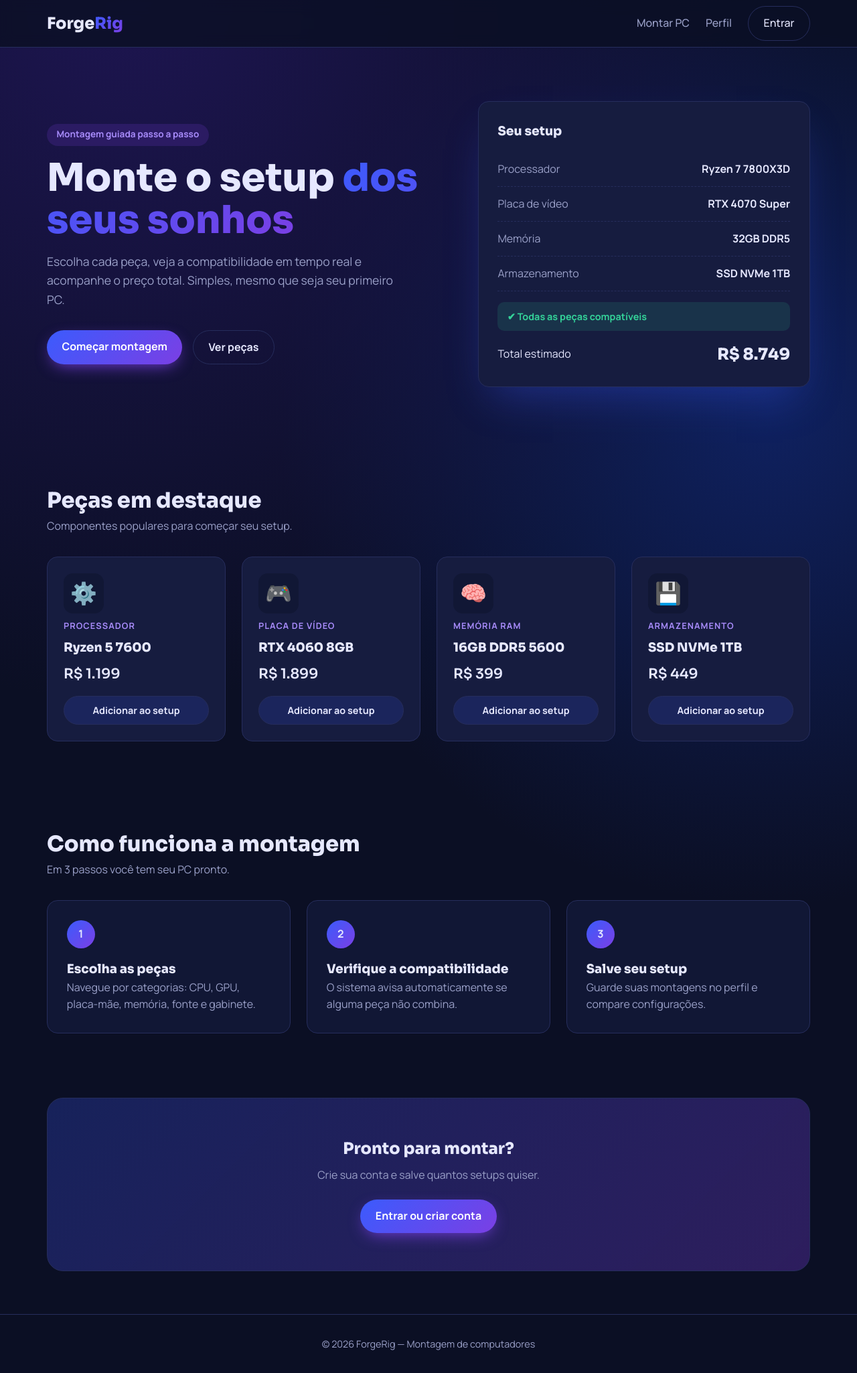
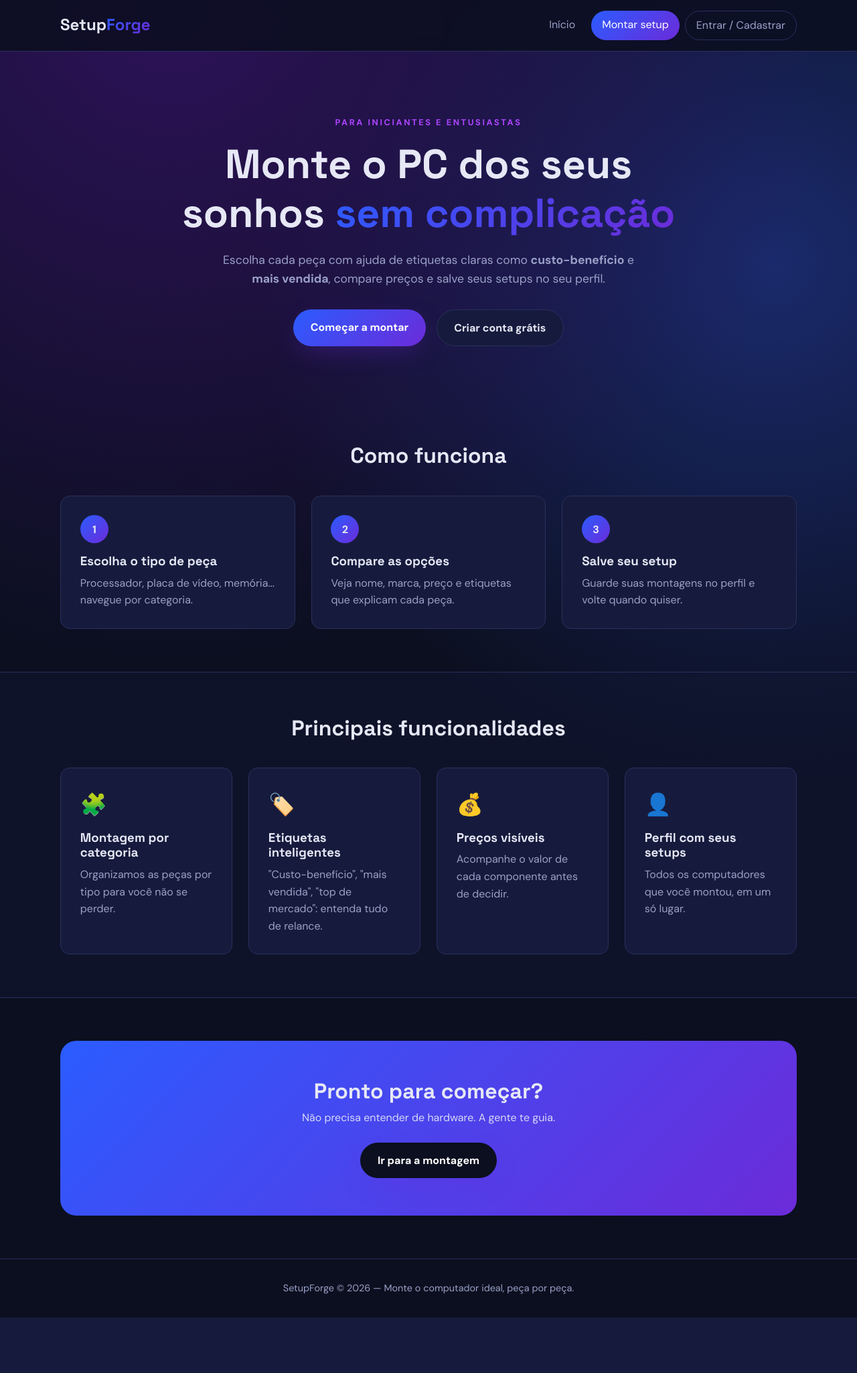
Before and after one commit to marlonkevin-cloud/BuildPc, a Django app: page / in a window 1280 px wide. Shown: the whole page at 67% size. After the commit the page ends 1967 px from the top, so only its background shows below. Run offline with Django 5.2, Linux system fonts and the light colour scheme.

```diff
--- a/core/templates/core/home.html
+++ /dev/null
@@ -1,94 +0,0 @@
-{% load static %}
-<!DOCTYPE html>
-<html lang="pt-BR">
-<head>
-  <meta charset="UTF-8">
-  <meta name="viewport" content="width=device-width, initial-scale=1.0">
-  <title>ForgeRig — Monte seu PC</title>
-  <link rel="preconnect" href="https://fonts.googleapis.com">
-  <link href="https://fonts.googleapis.com/css2?family=Sora:wght@400;600;800&family=Manrope:wght@400;500;700&display=swap" rel="stylesheet">
-  <link rel="stylesheet" href="{% static 'css/style.css' %}">
-</head>
-<body>
-  <header class="header">
-    <div class="container nav">
-      <a href="{% url 'home' %}" class="logo">Forge<span>Rig</span></a>
-      <nav class="menu">
-        <a href="{% url 'montagem' %}">Montar PC</a>
-        {% if user.is_authenticated %}
-          <a href="{% url 'perfil' %}">Meu perfil</a>
-        {% else %}
-          <a href="{% url 'perfil' %}">Perfil</a>
-          <a href="{% url 'login' %}" class="btn btn-outline">Entrar</a>
-        {% endif %}
-      </nav>
-    </div>
-  </header>
-
-  <main>
-    <section class="hero container">
-      <div class="hero-text">
-        <span class="tag">Montagem guiada passo a passo</span>
-        <h1>Monte o setup <span class="grad">dos seus sonhos</span></h1>
-        <p>Escolha cada peça, veja a compatibilidade em tempo real e acompanhe o preço total. Simples, mesmo que seja seu primeiro PC.</p>
-        <div class="hero-actions">
-          <a href="{% url 'montagem' %}" class="btn btn-primary">Começar montagem</a>
-          <a href="#pecas" class="btn btn-outline">Ver peças</a>
-        </div>
-      </div>
-      <div class="hero-card">
-        <h3>Seu setup</h3>
-        <ul class="build-list">
-          <li><span>Processador</span><b>Ryzen 7 7800X3D</b></li>
-          <li><span>Placa de vídeo</span><b>RTX 4070 Super</b></li>
-          <li><span>Memória</span><b>32GB DDR5</b></li>
-          <li><span>Armazenamento</span><b>SSD NVMe 1TB</b></li>
-        </ul>
-        <div class="compat">✔ Todas as peças compatíveis</div>
-        <div class="total"><span>Total estimado</span><strong>R$ 8.749</strong></div>
-      </div>
-    </section>
-
-    <section id="pecas" class="container section">
-      <h2>Peças em destaque</h2>
-      <p class="sub">Componentes populares para começar seu setup.</p>
-      <div class="grid">
-        {% for peca in pecas %}
-        <article class="card">
-          <div class="icon">{{ peca.icone|default:"🖥️" }}</div>
-          <span class="cat">{{ peca.categoria }}</span>
-          <h3>{{ peca.nome }}</h3>
-          <p class="price">R$ {{ peca.preco }}</p>
-          <a href="{% url 'montagem' %}" class="btn btn-small">Adicionar ao setup</a>
-        </article>
-        {% empty %}
-        <article class="card"><div class="icon">⚙️</div><span class="cat">Processador</span><h3>Ryzen 5 7600</h3><p class="price">R$ 1.199</p><a href="{% url 'montagem' %}" class="btn btn-small">Adicionar ao setup</a></article>
-        <article class="card"><div class="icon">🎮</div><span class="cat">Placa de vídeo</span><h3>RTX 4060 8GB</h3><p class="price">R$ 1.899</p><a href="{% url 'montagem' %}" class="btn btn-small">Adicionar ao setup</a></article>
-        <article class="card"><div class="icon">🧠</div><span class="cat">Memória RAM</span><h3>16GB DDR5 5600</h3><p class="price">R$ 399</p><a href="{% url 'montagem' %}" class="btn btn-small">Adicionar ao setup</a></article>
-        <article class="card"><div class="icon">💾</div><span class="cat">Armazenamento</span><h3>SSD NVMe 1TB</h3><p class="price">R$ 449</p><a href="{% url 'montagem' %}" class="btn btn-small">Adicionar ao setup</a></article>
-        {% endfor %}
-      </div>
-    </section>
-
-    <section class="container section">
-      <h2>Como funciona a montagem</h2>
-      <p class="sub">Em 3 passos você tem seu PC pronto.</p>
-      <div class="steps">
-        <div class="step"><span class="num">1</span><h3>Escolha as peças</h3><p>Navegue por categorias: CPU, GPU, placa-mãe, memória, fonte e gabinete.</p></div>
-        <div class="step"><span class="num">2</span><h3>Verifique a compatibilidade</h3><p>O sistema avisa automaticamente se alguma peça não combina.</p></div>
-        <div class="step"><span class="num">3</span><h3>Salve seu setup</h3><p>Guarde suas montagens no perfil e compare configurações.</p></div>
-      </div>
-    </section>
-
-    <section class="container cta">
-      <h2>Pronto para montar?</h2>
-      <p>Crie sua conta e salve quantos setups quiser.</p>
-      <a href="{% url 'login' %}" class="btn btn-primary">Entrar ou criar conta</a>
-    </section>
-  </main>
-
-  <footer class="footer">
-    <div class="container">© {% now "Y" %} ForgeRig — Montagem de computadores</div>
-  </footer>
-</body>
-</html>
--- /dev/null
+++ b/core/templates/core/index.html
@@ -0,0 +1,46 @@
+{% extends 'base.html' %}
+{% block title %}Início{% endblock %}
+{% block content %}
+<section class="hero">
+  <div class="container hero__inner">
+    <p class="eyebrow">Para iniciantes e entusiastas</p>
+    <h1>Monte o PC dos seus sonhos <span class="gradiente">sem complicação</span></h1>
+    <p class="hero__texto">Escolha cada peça com ajuda de etiquetas claras como <strong>custo-benefício</strong> e <strong>mais vendida</strong>, compare preços e salve seus setups no seu perfil.</p>
+    <div class="hero__acoes">
+      <a href="{% url 'core:montagem' %}" class="btn btn--primario">Começar a montar</a>
+      <a href="{% url 'core:login' %}" class="btn btn--secundario">Criar conta grátis</a>
+    </div>
+  </div>
+</section>
+
+<section class="secao">
+  <div class="container">
+    <h2 class="secao__titulo">Como funciona</h2>
+    <div class="passos">
+      <div class="passo"><span class="passo__num">1</span><h3>Escolha o tipo de peça</h3><p>Processador, placa de vídeo, memória... navegue por categoria.</p></div>
+      <div class="passo"><span class="passo__num">2</span><h3>Compare as opções</h3><p>Veja nome, marca, preço e etiquetas que explicam cada peça.</p></div>
+      <div class="passo"><span class="passo__num">3</span><h3>Salve seu setup</h3><p>Guarde suas montagens no perfil e volte quando quiser.</p></div>
+    </div>
+  </div>
+</section>
+
+<section class="secao secao--alt">
+  <div class="container">
+    <h2 class="secao__titulo">Principais funcionalidades</h2>
+    <div class="cards">
+      <article class="card"><div class="card__icone">🧩</div><h3>Montagem por categoria</h3><p>Organizamos as peças por tipo para você não se perder.</p></article>
+      <article class="card"><div class="card__icone">🏷️</div><h3>Etiquetas inteligentes</h3><p>"Custo-benefício", "mais vendida", "top de mercado": entenda tudo de relance.</p></article>
+      <article class="card"><div class="card__icone">💰</div><h3>Preços visíveis</h3><p>Acompanhe o valor de cada componente antes de decidir.</p></article>
+      <article class="card"><div class="card__icone">👤</div><h3>Perfil com seus setups</h3><p>Todos os computadores que você montou, em um só lugar.</p></article>
+    </div>
+  </div>
+</section>
+
+<section class="secao">
+  <div class="container cta">
+    <h2>Pronto para começar?</h2>
+    <p>Não precisa entender de hardware. A gente te guia.</p>
+    <a href="{% url 'core:montagem' %}" class="btn btn--primario">Ir para a montagem</a>
+  </div>
+</section>
+{% endblock %}
--- a/core/urls.py
+++ b/core/urls.py
@@ -1,6 +1,8 @@
 from django.urls import path
 from . import views
 
+app_name = 'core'
+
 urlpatterns = [
-    path('', views.home, name='home'),
+    path('', views.home, name='index'),
 ]
--- a/core/views.py
+++ b/core/views.py
@@ -1,5 +1,4 @@
 from django.shortcuts import render
 
-
 def home(request):
-    return render(request, 'core/home.html')
+    return render(request, 'core/index.html')
--- a/static/css/style.css
+++ b/static/css/style.css
@@ -1,70 +1,146 @@
-:root{
-  --bg:#0b0f24; --bg-2:#111735; --card:#161c3f; --border:#262d5c;
-  --text:#e6e8ff; --muted:#9aa0c8;
-  --blue:#3b5bfd; --purple:#7b3fe4; --accent:#a78bfa; --ok:#34d399;
-  --grad:linear-gradient(135deg,var(--blue),var(--purple));
-  --radius:16px;
+:root {
+  --bg: #0b0f1f;
+  --bg-alt: #111633;
+  --card: #161b3d;
+  --borda: #2a2f5c;
+  --texto: #e6e8f5;
+  --muted: #9aa0c7;
+  --azul: #2b5cff;
+  --azul-escuro: #1a2a6c;
+  --roxo: #6c2bd9;
+  --roxo-escuro: #2d1259;
+  --verde: #22c58b;
+  --laranja: #ff9f43;
+  --gradiente: linear-gradient(135deg, var(--azul), var(--roxo));
+  --sombra: 0 12px 40px -12px rgba(108, 43, 217, .45);
+  --raio: 14px;
 }
-*{box-sizing:border-box;margin:0;padding:0}
-body{font-family:'Manrope',sans-serif;color:var(--text);line-height:1.6;
-  background:radial-gradient(circle at 15% 0%,#1d1550 0%,transparent 45%),
-             radial-gradient(circle at 90% 30%,#0f2160 0%,transparent 40%),var(--bg);min-height:100vh}
-h1,h2,h3,.logo{font-family:'Sora',sans-serif}
-a{color:inherit;text-decoration:none}
-.container{width:min(1140px,92%);margin:0 auto}
 
-.header{position:sticky;top:0;z-index:10;background:rgba(11,15,36,.8);backdrop-filter:blur(10px);border-bottom:1px solid var(--border)}
-.nav{display:flex;justify-content:space-between;align-items:center;height:70px}
-.logo{font-size:1.5rem;font-weight:800}
-.logo span{background:var(--grad);-webkit-background-clip:text;background-clip:text;color:transparent}
-.menu{display:flex;gap:1.5rem;align-items:center}
-.menu a{color:var(--muted);font-weight:500;transition:color .2s}
-.menu a:hover{color:var(--text)}
+* { box-sizing: border-box; margin: 0; padding: 0; }
+body {
+  font-family: 'DM Sans', sans-serif;
+  background: radial-gradient(circle at 20% 0%, var(--roxo-escuro), transparent 45%),
+              radial-gradient(circle at 90% 20%, var(--azul-escuro), transparent 40%), var(--bg);
+  color: var(--texto);
+  line-height: 1.6;
+  min-height: 100vh;
+  display: flex; flex-direction: column;
+}
+main { flex: 1; }
+h1, h2, h3, .logo { font-family: 'Space Grotesk', sans-serif; line-height: 1.2; }
+a { color: inherit; text-decoration: none; }
+.container { width: min(1100px, 92%); margin: 0 auto; }
+.muted { color: var(--muted); }
+.centro { text-align: center; margin-bottom: 2rem; }
 
-.btn{display:inline-block;padding:.75rem 1.4rem;border-radius:999px;font-weight:700;transition:transform .2s,box-shadow .2s,background .2s}
-.btn-primary{background:var(--grad);color:#fff;box-shadow:0 8px 25px -8px var(--purple)}
-.btn-primary:hover{transform:translateY(-2px);box-shadow:0 12px 30px -8px var(--purple)}
-.btn-outline{border:1px solid var(--border);color:var(--text)!important}
-.btn-outline:hover{border-color:var(--accent);background:rgba(123,63,228,.12)}
-.btn-small{padding:.55rem 1rem;font-size:.9rem;background:rgba(59,91,253,.15);border:1px solid var(--border);width:100%;text-align:center}
-.btn-small:hover{background:var(--grad);border-color:transparent}
+/* Cabeçalho */
+.header { position: sticky; top: 0; z-index: 10; background: rgba(11,15,31,.85); backdrop-filter: blur(10px); border-bottom: 1px solid var(--borda); }
+.header__inner { display: flex; justify-content: space-between; align-items: center; padding: 1rem 0; gap: 1rem; flex-wrap: wrap; }
+.logo { font-size: 1.5rem; font-weight: 700; }
+.logo span { background: var(--gradiente); -webkit-background-clip: text; background-clip: text; color: transparent; }
+.nav { display: flex; gap: .5rem; flex-wrap: wrap; }
+.nav a { padding: .5rem 1rem; border-radius: 999px; color: var(--muted); transition: .2s; }
+.nav a:hover { color: var(--texto); background: var(--card); }
+.nav__destaque { background: var(--gradiente); color: #fff !important; }
+.nav__perfil { border: 1px solid var(--borda); }
 
-.hero{display:grid;grid-template-columns:1.2fr 1fr;gap:3rem;align-items:center;padding:5rem 0}
-.tag{display:inline-block;padding:.35rem .9rem;border-radius:999px;background:rgba(123,63,228,.18);color:var(--accent);font-size:.85rem;font-weight:700;margin-bottom:1rem}
-.hero h1{font-size:clamp(2.2rem,5vw,3.6rem);line-height:1.1;margin-bottom:1rem}
-.grad{background:var(--grad);-webkit-background-clip:text;background-clip:text;color:transparent}
-.hero p{color:var(--muted);font-size:1.1rem;max-width:520px}
-.hero-actions{display:flex;gap:1rem;margin-top:2rem;flex-wrap:wrap}
-.hero-card{background:var(--card);border:1px solid var(--border);border-radius:var(--radius);padding:1.8rem;box-shadow:0 30px 60px -20px rgba(59,91,253,.35)}
-.hero-card h3{margin-bottom:1rem}
-.build-list{list-style:none}
-.build-list li{display:flex;justify-content:space-between;padding:.8rem 0;border-bottom:1px dashed var(--border)}
-.build-list span{color:var(--muted)}
-.compat{margin:1rem 0;padding:.6rem .9rem;border-radius:10px;background:rgba(52,211,153,.12);color:var(--ok);font-weight:600;font-size:.9rem}
-.total{display:flex;justify-content:space-between;align-items:center}
-.total strong{font-family:'Sora';font-size:1.5rem}
+/* Botões */
+.btn { display: inline-block; padding: .85rem 1.6rem; border-radius: 999px; font-weight: 700; border: none; cursor: pointer; font-size: 1rem; transition: transform .2s, box-shadow .2s; font-family: inherit; }
+.btn:hover { transform: translateY(-2px); }
+.btn--primario { background: var(--gradiente); color: #fff; box-shadow: var(--sombra); }
+.btn--secundario { border: 1px solid var(--borda); color: var(--texto); background: var(--card); }
+.btn--bloco { width: 100%; margin-top: 1rem; text-align: center; }
 
-.section{padding:4rem 0}
-.section h2{font-size:2rem}
-.sub{color:var(--muted);margin-bottom:2rem}
-.grid{display:grid;grid-template-columns:repeat(auto-fill,minmax(230px,1fr));gap:1.5rem}
-.card{background:var(--card);border:1px solid var(--border);border-radius:var(--radius);padding:1.5rem;display:flex;flex-direction:column;gap:.5rem;transition:transform .25s,border-color .25s}
-.card:hover{transform:translateY(-5px);border-color:var(--purple)}
-.icon{font-size:2rem;width:60px;height:60px;display:grid;place-items:center;border-radius:14px;background:var(--bg-2)}
-.cat{color:var(--accent);font-size:.8rem;text-transform:uppercase;letter-spacing:.08em;font-weight:700}
-.price{font-family:'Sora';font-size:1.3rem;font-weight:600;margin-bottom:.5rem}
+/* Hero */
+.hero { padding: 6rem 0 5rem; text-align: center; }
+.eyebrow { color: var(--roxo); text-transform: uppercase; letter-spacing: .2em; font-size: .8rem; font-weight: 700; margin-bottom: 1rem; filter: brightness(1.6); }
+.hero h1 { font-size: clamp(2.2rem, 5vw, 3.8rem); max-width: 800px; margin: 0 auto 1.2rem; }
+.gradiente { background: var(--gradiente); -webkit-background-clip: text; background-clip: text; color: transparent; }
+.hero__texto { color: var(--muted); max-width: 620px; margin: 0 auto 2rem; font-size: 1.1rem; }
+.hero__acoes { display: flex; gap: 1rem; justify-content: center; flex-wrap: wrap; }
 
-.steps{display:grid;grid-template-columns:repeat(3,1fr);gap:1.5rem}
-.step{background:var(--bg-2);border:1px solid var(--border);border-radius:var(--radius);padding:1.8rem}
-.num{display:grid;place-items:center;width:42px;height:42px;border-radius:50%;background:var(--grad);font-weight:800;margin-bottom:1rem}
-.step p{color:var(--muted)}
+/* Seções */
+.secao { padding: 4rem 0; }
+.secao--alt { background: rgba(17,22,51,.6); border-block: 1px solid var(--borda); }
+.secao__titulo { text-align: center; font-size: 2rem; margin-bottom: 2.5rem; }
+.secao__titulo--esq { text-align: left; margin-bottom: 1.5rem; }
 
-.cta{text-align:center;padding:3.5rem 2rem;margin:2rem auto 4rem;border-radius:24px;background:linear-gradient(135deg,rgba(59,91,253,.25),rgba(123,63,228,.3));border:1px solid var(--border)}
-.cta p{color:var(--muted);margin:.5rem 0 1.5rem}
-.footer{border-top:1px solid var(--border);padding:2rem 0;text-align:center;color:var(--muted);font-size:.9rem}
+.passos, .cards { display: grid; gap: 1.5rem; grid-template-columns: repeat(auto-fit, minmax(230px, 1fr)); }
+.passo, .card { background: var(--card); border: 1px solid var(--borda); border-radius: var(--raio); padding: 1.8rem; transition: .25s; }
+.passo:hover, .card:hover { border-color: var(--roxo); box-shadow: var(--sombra); transform: translateY(-4px); }
+.passo__num { display: inline-grid; place-items: center; width: 42px; height: 42px; border-radius: 50%; background: var(--gradiente); font-weight: 700; margin-bottom: 1rem; }
+.passo h3, .card h3 { margin-bottom: .5rem; }
+.passo p, .card p { color: var(--muted); }
+.card__icone { font-size: 2rem; margin-bottom: .8rem; }
 
-@media(max-width:820px){
-  .hero{grid-template-columns:1fr;padding:3rem 0}
-  .steps{grid-template-columns:1fr}
-  .menu{gap:.8rem;font-size:.9rem}
+.cta { text-align: center; background: var(--gradiente); border-radius: 24px; padding: 3.5rem 2rem; }
+.cta h2 { font-size: 2rem; margin-bottom: .5rem; }
+.cta p { margin-bottom: 1.5rem; opacity: .9; }
+.cta .btn--primario { background: var(--bg); }
+
+/* Formulário */
+.form-wrap { display: grid; place-items: center; }
+.form-card { width: min(460px, 100%); background: var(--card); border: 1px solid var(--borda); border-radius: 20px; padding: 2.5rem; box-shadow: var(--sombra); }
+.form-card h1 { font-size: 1.8rem; margin-bottom: .3rem; }
+.form { display: flex; flex-direction: column; margin-top: 1.5rem; }
+.form label { font-weight: 500; margin: .8rem 0 .3rem; font-size: .9rem; }
+input[type=text], input[type=email], input[type=tel], input[type=password] {
+  padding: .8rem 1rem; border-radius: 10px; border: 1px solid var(--borda);
+  background: var(--bg); color: var(--texto); font-size: 1rem; font-family: inherit;
 }
+input:focus { outline: 2px solid var(--roxo); border-color: transparent; }
+
+/* Perfil */
+.perfil { display: grid; grid-template-columns: 300px 1fr; gap: 2rem; align-items: start; }
+.perfil__info { background: var(--card); border: 1px solid var(--borda); border-radius: 20px; padding: 2rem; text-align: center; position: sticky; top: 90px; }
+.avatar { width: 90px; height: 90px; border-radius: 50%; background: var(--gradiente); display: grid; place-items: center; font-size: 2.2rem; font-weight: 700; margin: 0 auto 1rem; text-transform: uppercase; }
+.perfil__info h1 { font-size: 1.4rem; margin-bottom: 1rem; }
+.perfil__info dl { text-align: left; }
+.perfil__info dt { color: var(--muted); font-size: .8rem; margin-top: .7rem; }
+.setup { background: var(--card); border: 1px solid var(--borda); border-radius: var(--raio); padding: 1.5rem; margin-bottom: 1rem; }
+.setup__topo { display: flex; justify-content: space-between; align-items: center; margin-bottom: 1rem; gap: 1rem; }
+.setup__pecas { list-style: none; display: grid; gap: .5rem; }
+.setup__pecas li { padding: .6rem .8rem; background: var(--bg); border-radius: 8px; }
+.setup__pecas span { display: inline-block; min-width: 50px; color: var(--roxo); filter: brightness(1.6); font-weight: 700; font-size: .8rem; }
+
+/* Montagem — abas só com CSS */
+.aba-radio { display: none; }
+.abas { display: flex; gap: .5rem; flex-wrap: wrap; justify-content: center; margin-bottom: 2rem; }
+.abas label { padding: .7rem 1.2rem; border-radius: 999px; background: var(--card); border: 1px solid var(--borda); cursor: pointer; transition: .2s; }
+.abas label:hover { border-color: var(--roxo); }
+#aba-cpu:checked ~ .abas label[for=aba-cpu],
+#aba-gpu:checked ~ .abas label[for=aba-gpu],
+#aba-ram:checked ~ .abas label[for=aba-ram],
+#aba-ssd:checked ~ .abas label[for=aba-ssd],
+#aba-fonte:checked ~ .abas label[for=aba-fonte] { background: var(--gradiente); border-color: transparent; }
+
+.painel { display: none; gap: 1rem; }
+#aba-cpu:checked ~ .painel-cpu,
+#aba-gpu:checked ~ .painel-gpu,
+#aba-ram:checked ~ .painel-ram,
+#aba-ssd:checked ~ .painel-ssd,
+#aba-fonte:checked ~ .painel-fonte { display: grid; }
+
+.peca { display: grid; grid-template-columns: auto 1fr auto; align-items: center; gap: 1.2rem; background: var(--card); border: 1px solid var(--borda); border-radius: var(--raio); padding: 1.2rem 1.5rem; cursor: pointer; transition: .2s; }
+.peca:hover { border-color: var(--azul); }
+.peca:has(input:checked) { border-color: var(--roxo); box-shadow: var(--sombra); }
+.peca input { accent-color: var(--roxo); width: 20px; height: 20px; }
+.marca { color: var(--muted); font-size: .9rem; }
+.tags { display: flex; gap: .4rem; flex-wrap: wrap; margin-top: .4rem; }
+.tag { font-size: .75rem; padding: .2rem .7rem; border-radius: 999px; font-weight: 700; }
+.tag--cb { background: rgba(34,197,139,.15); color: var(--verde); }
+.tag--mv { background: rgba(255,159,67,.15); color: var(--laranja); }
+.tag--top { background: rgba(108,43,217,.25); color: #c4a3ff; }
+.preco { font-family: 'Space Grotesk', sans-serif; font-weight: 700; font-size: 1.2rem; white-space: nowrap; }
+
+.montagem__rodape { display: flex; gap: 1rem; margin-top: 2rem; flex-wrap: wrap; }
+.montagem__rodape input { flex: 1; min-width: 220px; }
+
+.footer { border-top: 1px solid var(--borda); padding: 2rem 0; text-align: center; color: var(--muted); font-size: .9rem; }
+
+@media (max-width: 760px) {
+  .perfil { grid-template-columns: 1fr; }
+  .perfil__info { position: static; }
+  .peca { grid-template-columns: auto 1fr; }
+  .peca .preco { grid-column: 2; }
+}
--- a/templates/base.html
+++ b/templates/base.html
@@ -1,34 +1,37 @@
-{% load static %}
-
-<!DOCTYPE html>
-<html lang="pt-br">
+{% load static %}<!DOCTYPE html>
+<html lang="pt-BR">
 <head>
   <meta charset="UTF-8">
   <meta name="viewport" content="width=device-width, initial-scale=1.0">
-
-    <title>{% block titulo %}BuildPc{% endblock %}</title>
-
+  <title>{% block title %}SetupForge{% endblock %} | Monte seu PC</title>
+  <link rel="preconnect" href="https://fonts.googleapis.com">
+  <link href="https://fonts.googleapis.com/css2?family=Space+Grotesk:wght@400;500;700&family=DM+Sans:wght@400;500;700&display=swap" rel="stylesheet">
   <link rel="stylesheet" href="{% static 'css/style.css' %}">
-
-    {% block estilo %}
-    {% endblock %}
 </head>
-
 <body>
-
-    {% include 'fragments/header.html' %}
-
-    {% include 'fragments/nav.html' %}
+  <header class="header">
+    <div class="container header__inner">
+      <a href="{% url 'core:index' %}" class="logo">Setup<span>Forge</span></a>
+      <nav class="nav">
+        <a href="{% url 'core:index' %}">Início</a>
+        <a href="{% url 'core:montagem' %}" class="nav__destaque">Montar setup</a>
+        {% if user.is_authenticated %}
+          <a href="{% url 'core:perfil' %}" class="nav__perfil">Meu perfil</a>
+        {% else %}
+          <a href="{% url 'core:login' %}" class="nav__perfil">Entrar / Cadastrar</a>
+        {% endif %}
+      </nav>
+    </div>
+  </header>
 
   <main>
-        {% block conteudo %}
-        {% endblock %}
+    {% block content %}{% endblock %}
   </main>
 
-    {% include 'fragments/footer.html' %}
-
-    {% block scripts %}
-    {% endblock %}
-
+  <footer class="footer">
+    <div class="container">
+      <p>SetupForge &copy; 2026 — Monte o computador ideal, peça por peça.</p>
+    </div>
+  </footer>
 </body>
 </html>
```
Also changed, not shown: core/templates/core/login.html (added, +27 -0 lines). Lines whose indentation alone changed are shown as unchanged.
